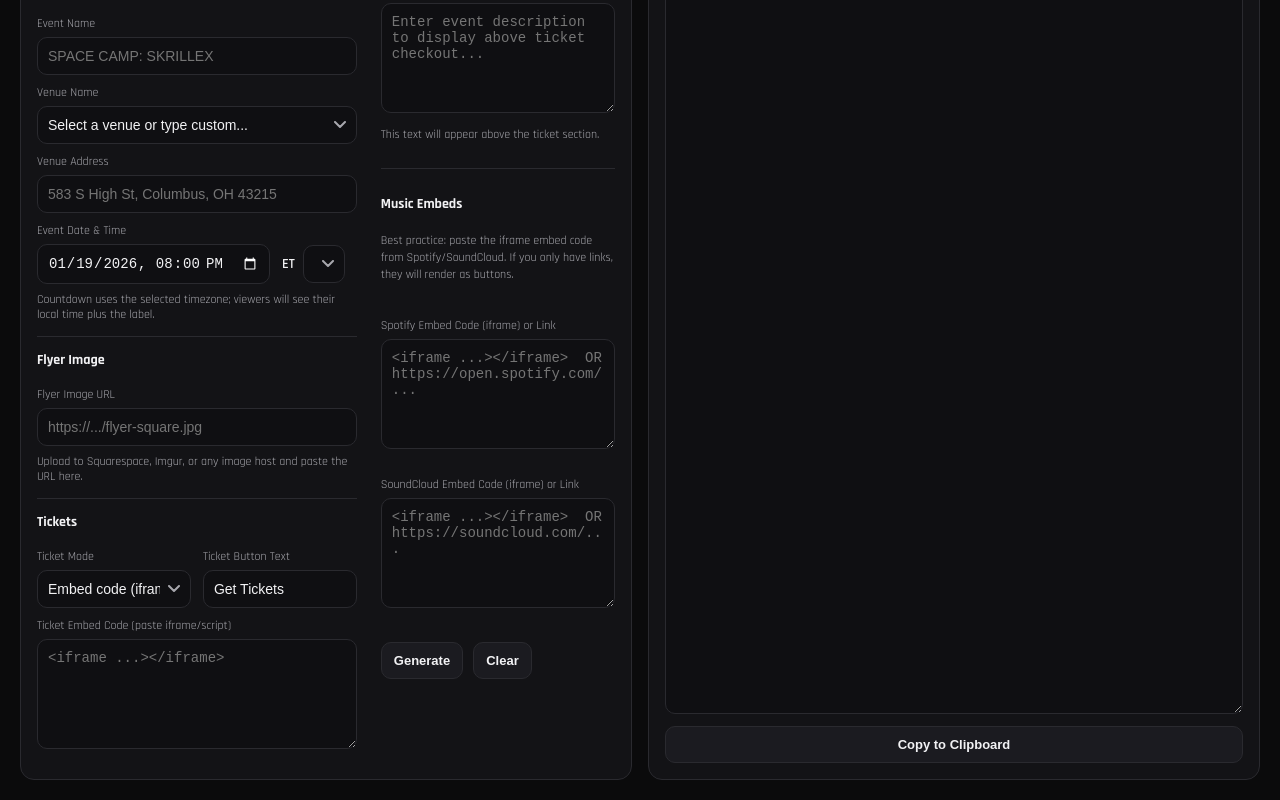
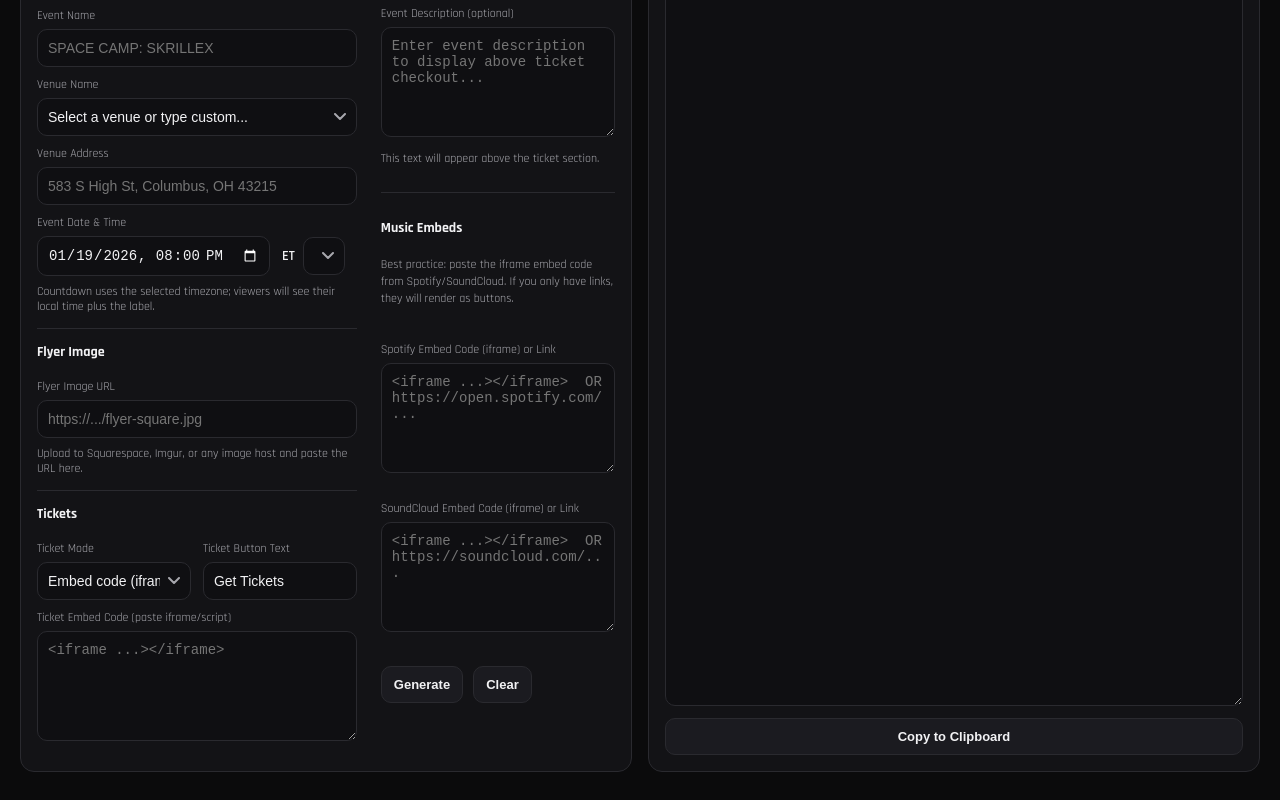
Before and after one commit to RaidenIV/event-tools, a plain HTML site: page event_code_block.html in a window 1280 px wide. Shown: the part 127-927 px from the top of the page. Drawn offline with Linux system fonts and the light colour scheme.

Commit message:
Update event_code_block.html

```diff
--- a/event_code_block.html
+++ b/event_code_block.html
@@ -32,15 +32,13 @@
       display: flex;
       flex-direction: column;
       position: relative;
-
-
-      padding-top: 8px;
     }
 
     .card-right {
       display: flex;
       flex-direction: column;
       gap: 12px;
+      padding-top: 24px;
     }
 
     @media (max-width: 1200px) {
```
